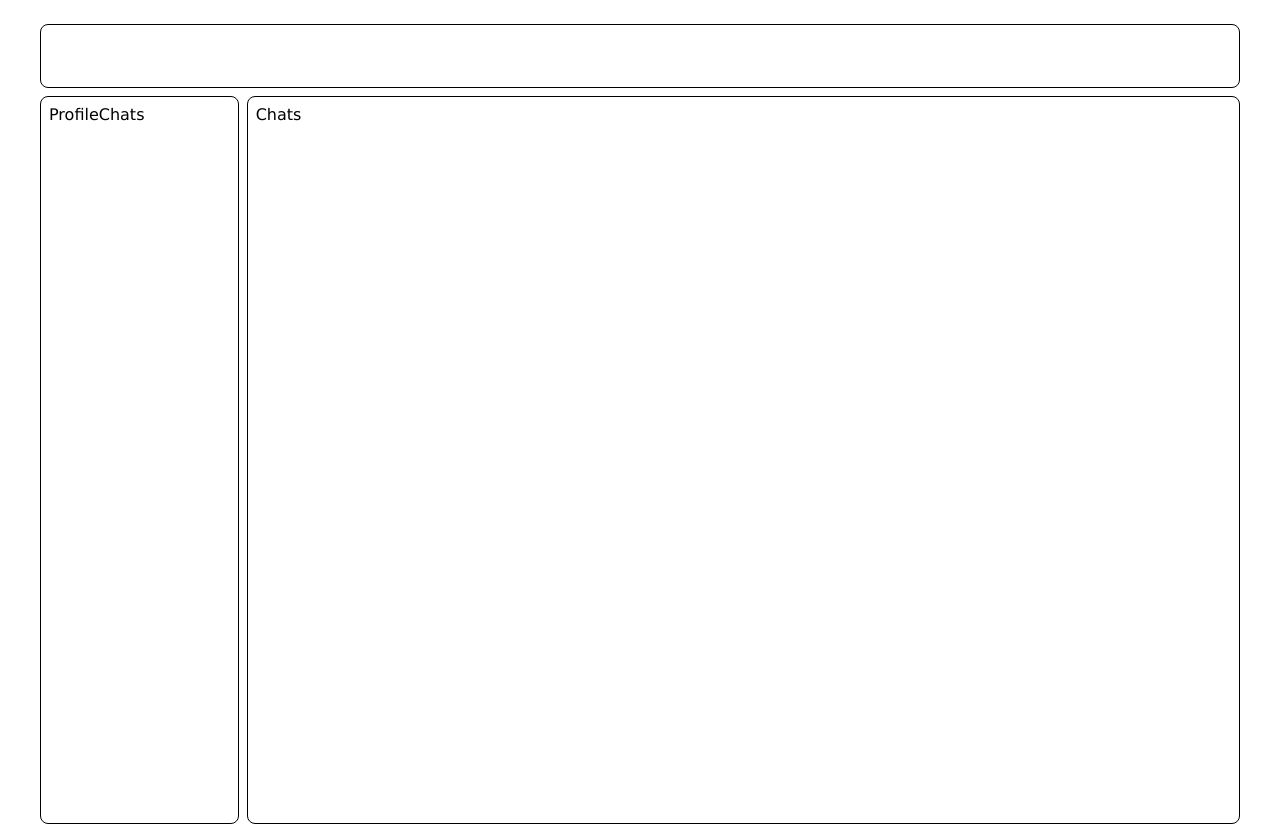
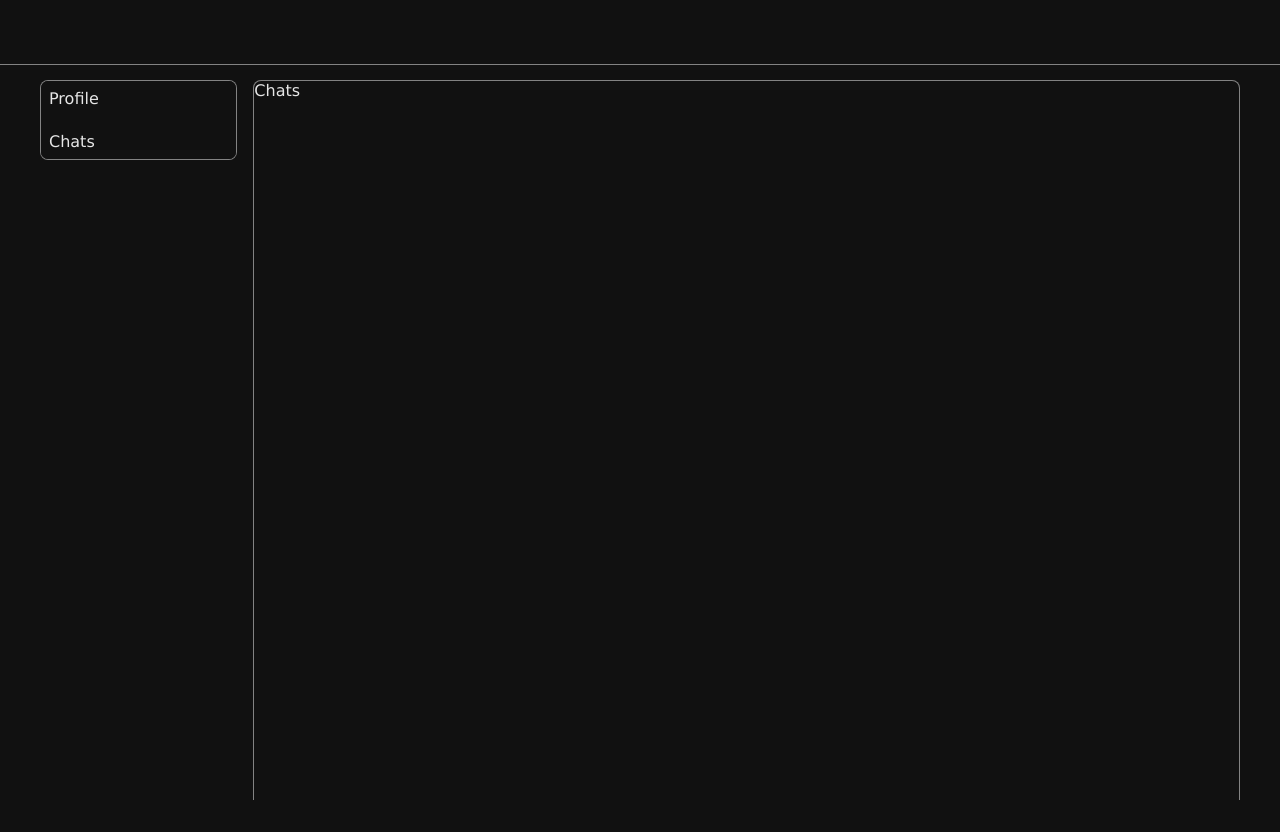
Before and after one commit to AlexZig/network, a React (Create React App) app: page /chats in a window 1280 px wide. After the commit the page ends 800 px from the top, so only its background shows below. Built offline with nearby package versions, Linux system fonts and the light colour scheme.

Commit message:
add module.css

```diff
--- a/src/App.css
+++ b/src/App.css
@@ -6,18 +6,15 @@
     'header header'
     'nav content'
     ;
-    gap: 8px;
+    gap: 16px;
     width: 100%;
     max-width: 1200px;
     height: 100vh;
-    padding: 16px;
+    padding: 0 16px;
     margin: 0 auto;
-    padding-bottom: 0;
 }
 .app-wrapper > div{
-    border: 1px solid;
-    padding: 8px;
-    border-radius: 8px;
+    display: flex;
 }
 .header{
     grid-area: header;
--- a/src/components/Chats/Chats.jsx
+++ b/src/components/Chats/Chats.jsx
@@ -1,8 +1,11 @@
 import React from 'react';
+import localStyle from './chats.module.css'
 function Chats() {
     return (
-        <div>
-            Chats
+        <div className="chats">
+            <div className={localStyle.container}>
+                Chats
+            </div>
         </div>
      );
 }
--- /dev/null
+++ b/src/components/Chats/chats.module.css
@@ -0,0 +1,6 @@
+.container{
+    flex-grow: 1;
+    border-radius: 8px 8px 0 0;
+    border: 1px solid var(--borderColor);
+    border-bottom: none;
+}
--- a/src/components/Header/Header.jsx
+++ b/src/components/Header/Header.jsx
@@ -1,9 +1,13 @@
+import React from 'react';
+import localStyle from './header.module.css'
 function Header() {
     return (
-        <div className="header">
+        <div className='header'>
+            <div className={localStyle.container}>
 
+            </div>
         </div>
-     );
+    );
 }
 
 export default Header;
--- /dev/null
+++ b/src/components/Header/header.module.css
@@ -0,0 +1,14 @@
+.container{
+    position: relative;
+    flex-grow: 1;
+}
+.container::after{
+    content: '';
+    position: absolute;
+    width: 100vw;
+    height: 100%;
+    top: 0;
+    left: 50%;
+    transform: translateX(-50%);
+    border-bottom: 1px solid var(--borderColor);
+}
--- a/src/components/Nav/Nav.jsx
+++ b/src/components/Nav/Nav.jsx
@@ -1,11 +1,16 @@
 import React from 'react';
 import { Link } from 'react-router-dom';
+import localStyle from './nav.module.css'
 function Nav() {
     return (
-        <div className="nav">
-            <Link to='/profile'>Profile</Link>
-            <Link to='/chats'>Chats</Link>
-        </div>
+        <nav className='nav'>
+            <div className={localStyle.container}>
+                <div className={localStyle.list}>
+                    <Link to='/profile' className={localStyle.link}>Profile</Link>
+                    <Link to='/chats' className={localStyle.link}>Chats</Link>
+                </div>
+            </div>
+        </nav>
     );
 }
 
--- /dev/null
+++ b/src/components/Nav/nav.module.css
@@ -0,0 +1,20 @@
+.container {
+
+}
+.list{
+    display: flex;
+    flex-direction: column;
+    height: auto;
+    border: 1px solid var(--borderColor);
+    border-radius: 8px;
+    gap: 8px;
+    overflow: hidden;
+}
+.link{
+    color: var(--color);
+    padding: 8px;
+}
+.link:hover{
+    background-color: var(--borderColor);
+    color: var(--bacgroundColor);
+}
--- a/src/components/Profile/Profile.jsx
+++ b/src/components/Profile/Profile.jsx
@@ -1,8 +1,11 @@
 import React from 'react';
+import localStyle from './profile.module.css'
 function Profile() {
     return (
         <div className="profile">
-            Profile
+            <div className={localStyle.container}>
+                Profile
+            </div>
         </div>
      );
 }
--- /dev/null
+++ b/src/components/Profile/profile.module.css
@@ -0,0 +1,6 @@
+.container{
+    flex-grow: 1;
+    border-radius: 8px 8px 0 0;
+    border: 1px solid var(--borderColor);
+    border-bottom: none;
+}
--- a/src/index.css
+++ b/src/index.css
@@ -1,4 +1,19 @@
 @import-normalize;
+:root{
+    --bacground: #111111;
+    --color: #e6e6e6;
+	--borderColor: #e6e6e689;
+}
+*{
+	transition: all 0.4s;
+	color: var(--color);
+	background-color: var(--bacground);
+}
+body{
+	background-color: var(--bacground);
+	margin: 0;
+}
+
 *{
 	font-family: Verdana, Geneva, Tahoma, sans-serif;
 	text-decoration: none;
```
